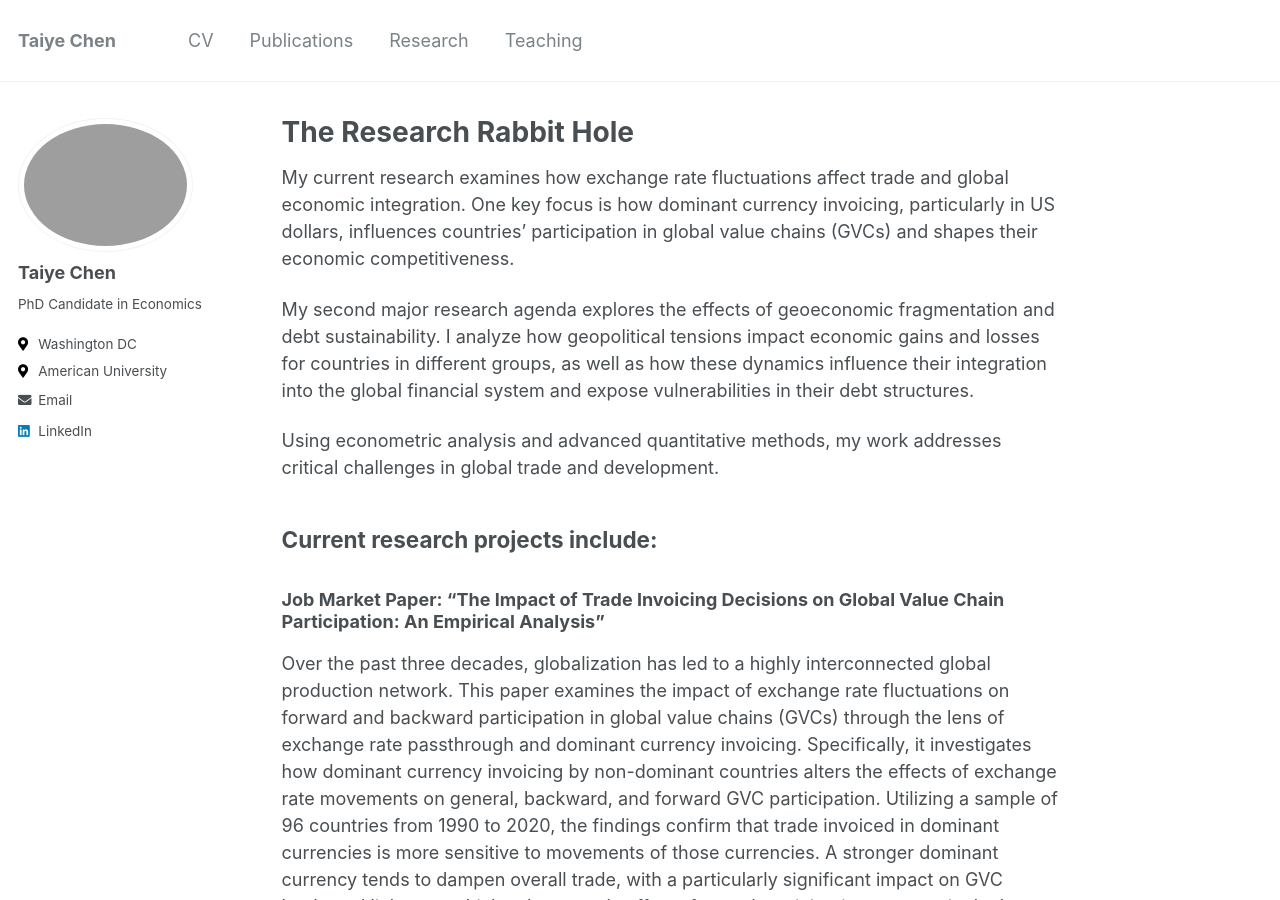
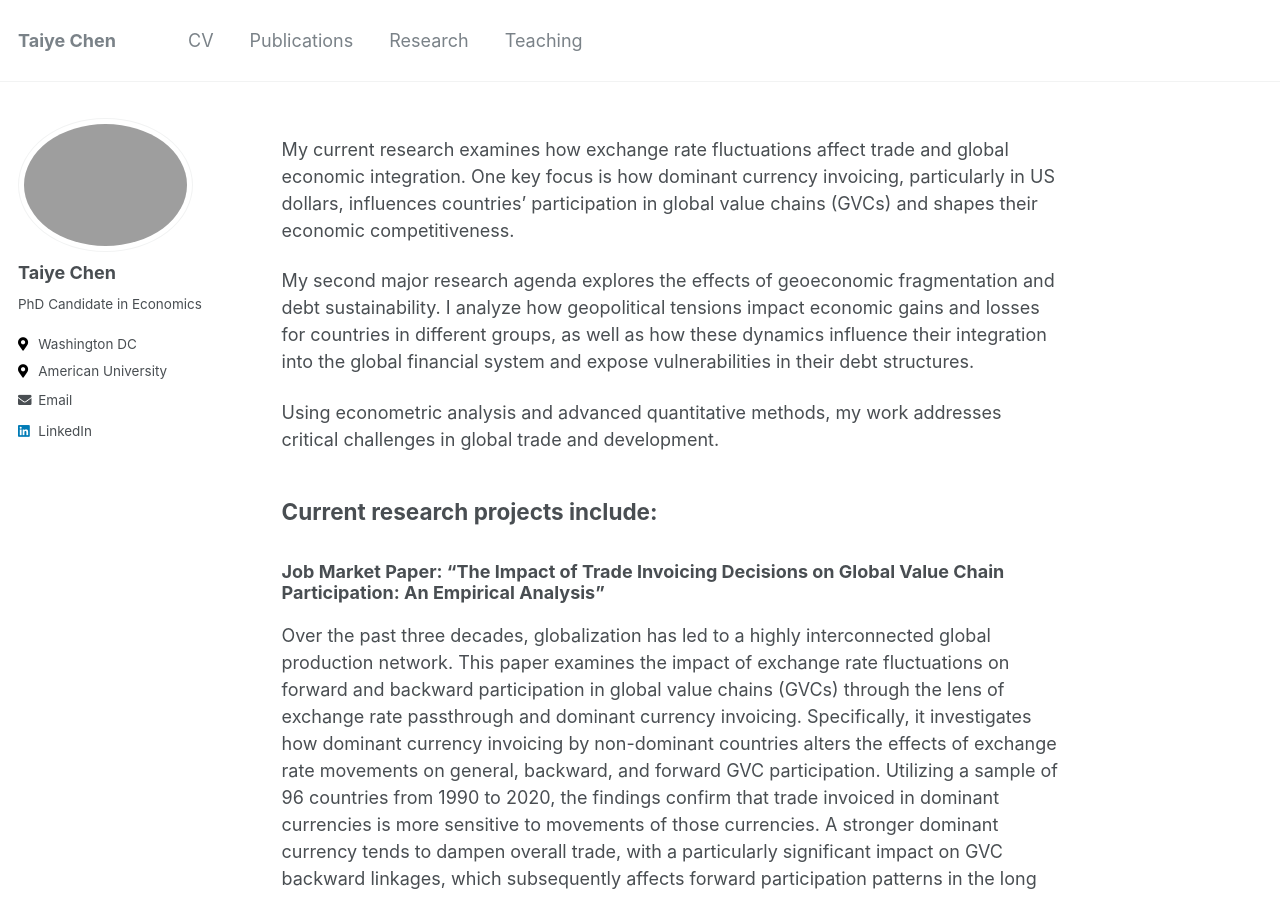
Before and after one commit to taiyechen/taiyechen.github.io, a Jekyll site: the page built from _pages/research.md, in a window 1280 px wide and 900 px high. Built offline with Jekyll 4.4.1, drawn with Linux system fonts in a browser that asks for light colours.

Commit message:
updated research tab

```diff
--- a/_pages/research.md
+++ b/_pages/research.md
@@ -1,6 +1,6 @@
 ---
 layout: archive
-title: "The Research Rabbit Hole"
+title: ""
 permalink: /research/
 author_profile: true
 
```
